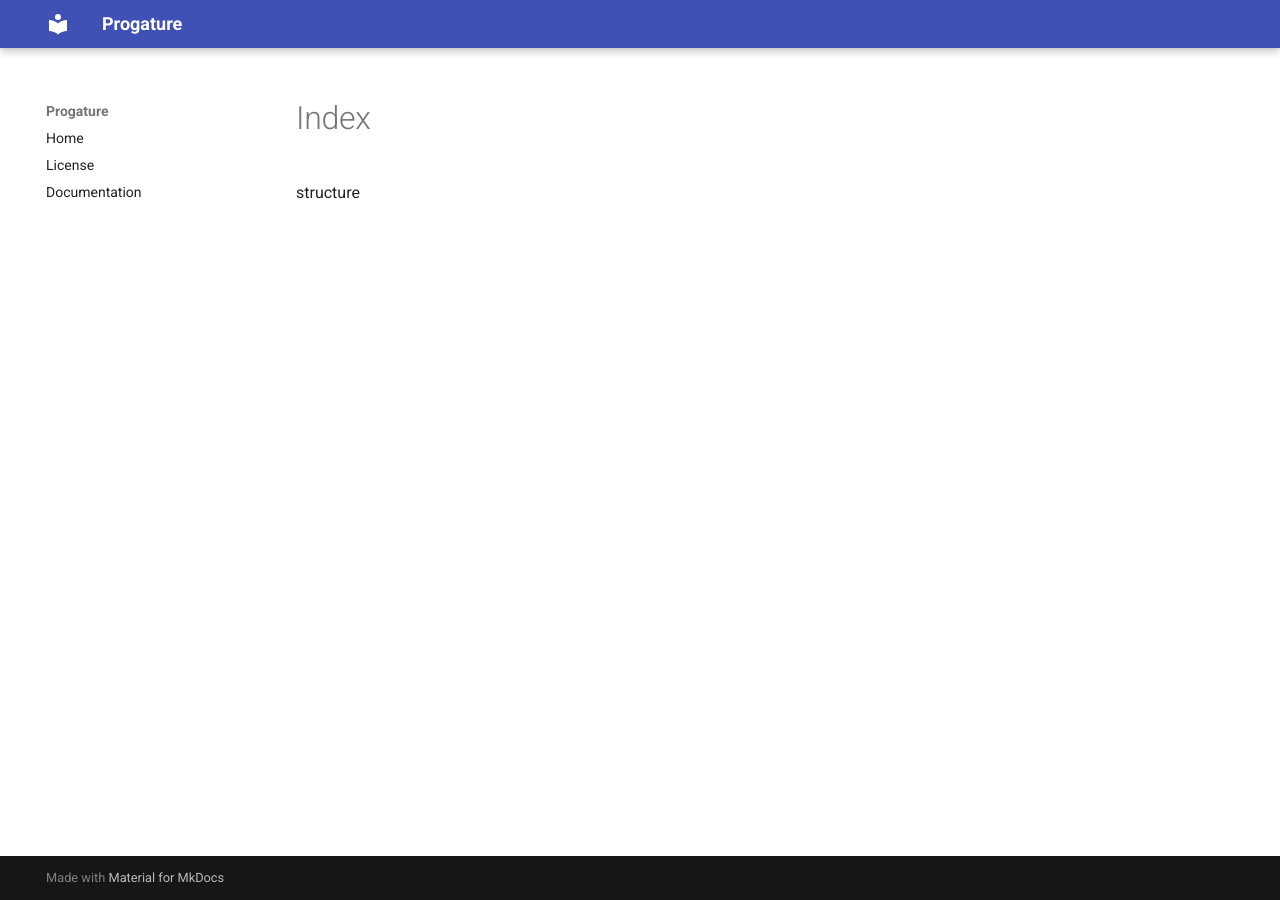
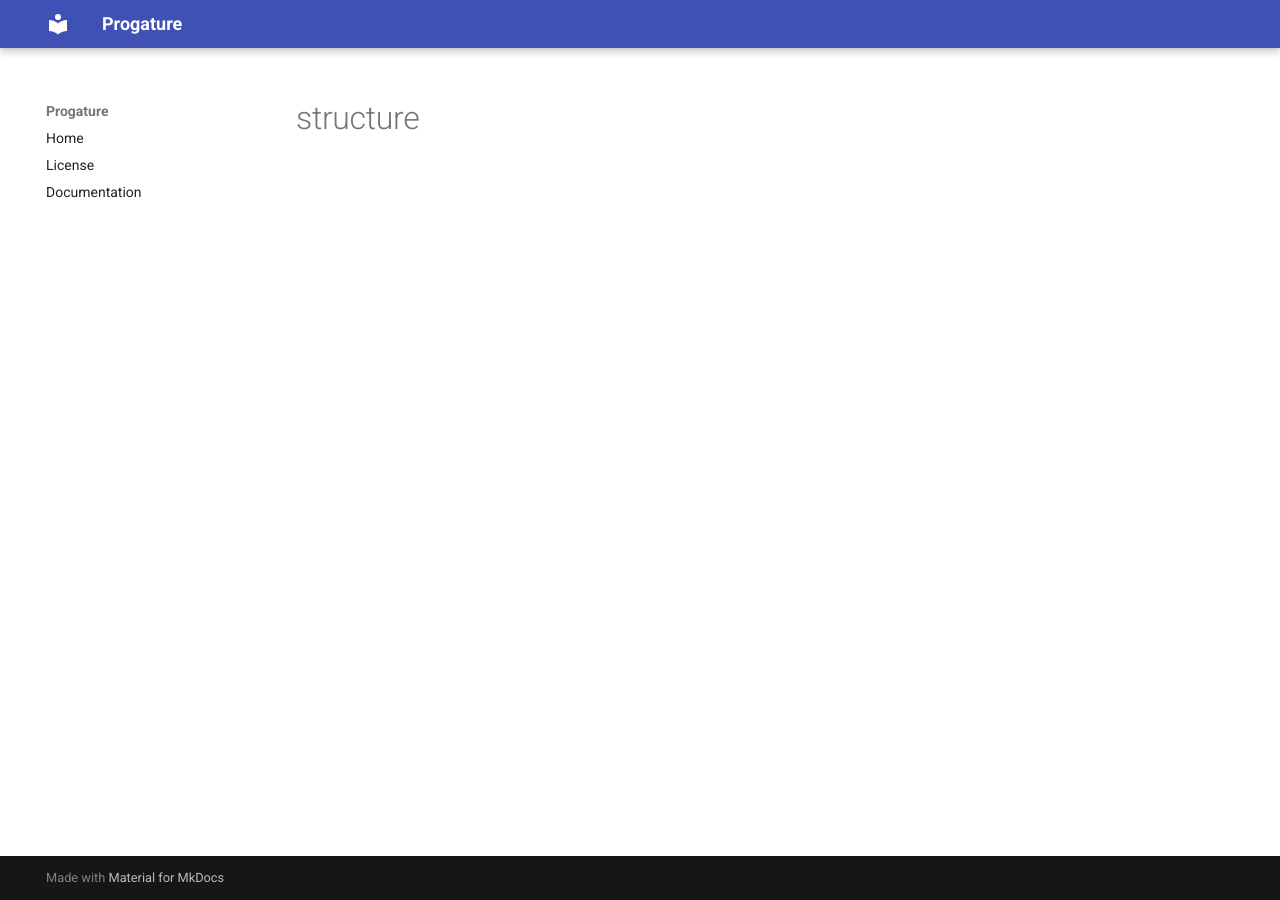
Before and after one commit to parsariyahi/progature, an MkDocs documentation site: the page built from docs/docs/structures/index.md, in a window 1280 px wide. Built offline with MkDocs 1.6.1 and Material for MkDocs 9.7.7, drawn with Linux system fonts in a browser that asks for light colours.

Commit message:
docs(structures): add ``index.md``

```diff
--- a/docs/docs/structures/index.md
+++ b/docs/docs/structures/index.md
@@ -1 +1 @@
-structure
+# structure
```
